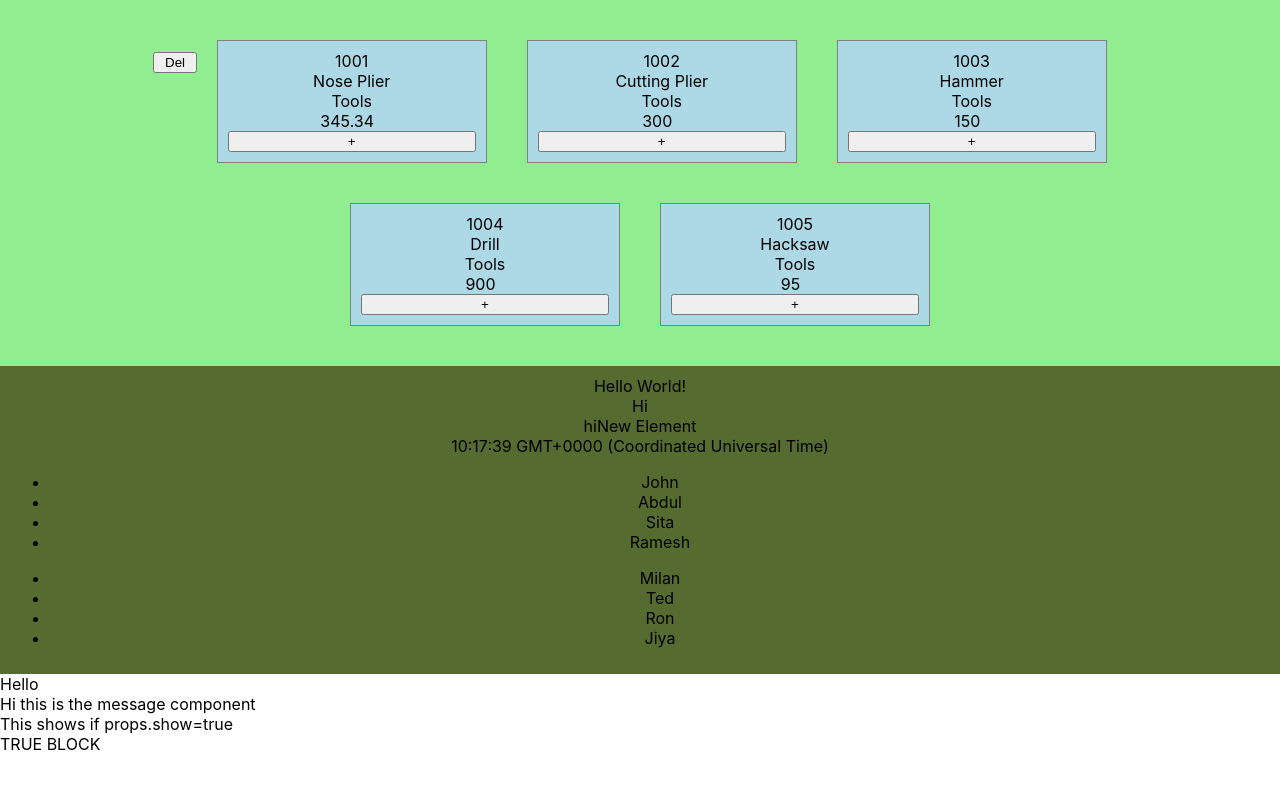
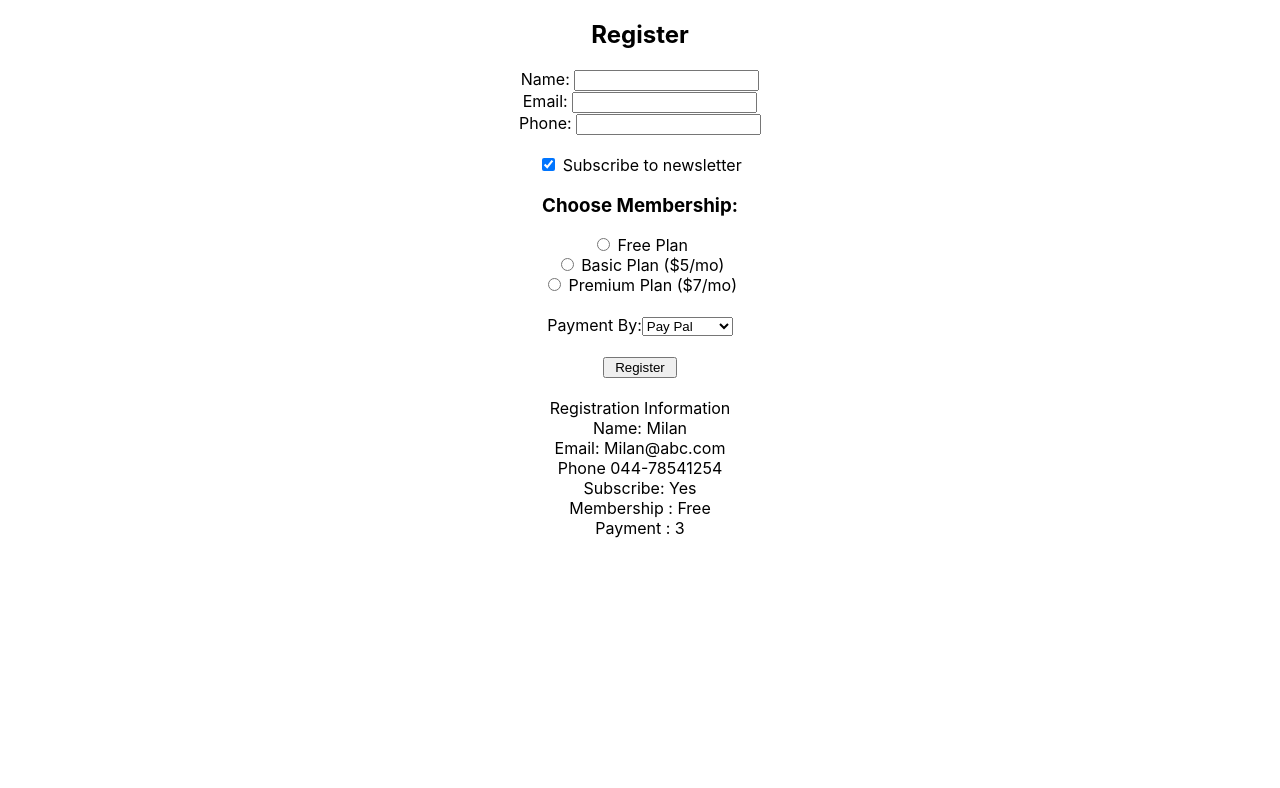
Before and after one commit to Milan-Pro/React, a React (Create React App) app in the folder reactbasics/: page / in a window 1280 px wide. Shown: the top 788 px of the page. Built offline with nearby package versions, Linux system fonts and the light colour scheme.

Commit message:
Function component vs Class Component

```diff
--- a/reactbasics/src/App.tsx
+++ b/reactbasics/src/App.tsx
@@ -6,10 +6,11 @@ import { JSXDemo } from  "./JSXDemo";
 
 import { Products } from  "./Products";
 import RenderDemo from './RenderDemo';
+import { Register } from'./Register';
 
 function App() {
 
-  return (
+  /* return (
       //React.fragment or use <>,</>
       <React.Fragment>
 
@@ -26,7 +27,15 @@ function App() {
       </div>
 
       </React.Fragment>
-    )
+
+    ) */
+    //React Form Demo
+    return (
+      <div className="App">
+        <Register />
+      </div>
+    );
+
 }
 
 export default App;
--- a/reactbasics/src/Product.tsx
+++ b/reactbasics/src/Product.tsx
@@ -7,34 +7,23 @@ interface IProductProps {
     item: IProduct
 }
 
-interface IProductState {
-    data: IProduct;
+/*Function Component
+1)does not require react React.Component
+2)does not require state
+3)light weight compare to class
+4)faster then class component
+5)Life cycle method can be possible with react hooks
+6)
+*/
+export const Product = (props:IProductProps) =>{
+        //Do somethiing before render
+
+        //Render
+        return <div className="product">
+            { props.item.id } <br/>
+            { props.item.name }  <br/>
+            { props.item.cat } <br/>
+            { props.item.price } &nbsp;
+
+        </div>;
 }
-
-export class Product extends React.Component<IProductProps, IProductState> {
-    constructor(props: IProductProps) {
-        super(props);
-
-        this.state = {
-            data: props.item
-        };
-    }
-
-    public render() : JSX.Element {
-        return <div className="product">
-            { this.state.data.id } <br/>
-            { this.state.data.name }  <br/>
-            { this.state.data.cat } <br/>
-            { this.state.data.price } &nbsp;
-
-            <input type="button" onClick={ () => {
-                let item = this.state.data;
-                item.price += 10;
-
-                this.setState({
-                    data: item
-                });
-            }} value=" + " />
-        </div>;
-    }
-}
--- a/reactbasics/src/Register.tsx
+++ b/reactbasics/src/Register.tsx
@@ -1,18 +1,105 @@
+//React form Demo
+//on change setState will save the input values and re-render
 import React from "react";
 
-export class Hello extends React.Component<any,any> {
+export class Register extends React.Component<any,any> {
+    private nameRef = React.createRef<HTMLInputElement>();
+    private emailRef = React.createRef<HTMLInputElement>();
+    private phoneRef = React.createRef<HTMLInputElement>();
+
     constructor(props : any) {
         super(props);
+
+        this.state = {
+            name: "Milan",
+            email: "Milan@abc.com",
+            phone: "044-78541254",
+            subscribe: true,
+            membership: "Free",
+            payment: "3"
+        };
     }
 
     public render() : JSX.Element {
+
         return  <div>
-                    <h2>Hello World!</h2>
-                    <div>
-                    {
-                        new Date().toTimeString()
-                    }
-                    </div>
-                </div>;
+                <h2>Register</h2>
+
+                Name: <input ref={ this.nameRef } type="text" name="name" onChange={ this.handleChange } /> <br/>
+
+                Email: <input ref={ this.emailRef } type="text" name="email" onChange={ this.handleChange }  /> <br/>
+
+                Phone: <input ref={ this.phoneRef } type="text"  name="phone" onChange={ this.handleChange }  /> <br/><br/>
+                <input type="checkbox" name="subscribe" checked={ this.state.subscribe } onChange={ this.handleChange } /> Subscribe to newsletter <br/>
+
+                <label><h3>Choose Membership:</h3>
+                    <input type="radio" name="membership" value="Free"  onChange={ this.handleChange }  /> Free Plan <br/>
+                    <input type="radio" name="membership" value="Basic"  onChange={ this.handleChange }  /> Basic Plan ($5/mo) <br/>
+                    <input type="radio" name="membership" value="Premium"  onChange={ this.handleChange }  /> Premium Plan ($7/mo) <br/>
+                </label><br/>
+
+                Payment By:
+                <select name="payment" value={ this.state.payment } onChange={ this.handleChange }>
+                    <option value="1">Credit Card</option>
+                    <option value="2">Debit Card</option>
+                    <option value="3">Pay Pal</option>
+                </select> <br/><br/>
+
+                <input type="button" value=" Register " onClick={ this.handleClick.bind(this) } /><br/><br/>
+
+                <div>
+                    Registration Information  <br/>
+                    Name: { this.state.name }<br/>
+                    Email: { this.state.email }<br/>
+                    Phone { this.state.phone }<br/>
+                    Subscribe: { this.state.subscribe ? "Yes" : "No" } <br/>
+                    Membership : { this.state.membership } <br/>
+                    Payment : { this.state.payment }
+                </div>
+        </div>;
     }
+
+    private handleClick() {
+        // Validate Form
+        if((this.nameRef.current as HTMLInputElement).value.trim()==="") {
+            alert("Name cannot be blank");
+            (this.nameRef.current as HTMLInputElement).focus();
+            return;
+        }
+        if((this.emailRef.current as HTMLInputElement).value.trim()==="") {
+            alert("Email cannot be blank");
+            (this.emailRef.current as HTMLInputElement).focus();
+            return;
+        }
+        if(/^\w+([\.-]?\w+)*@\w+([\.-]?\w+)*(\.\w{2,3})+$/.test((this.emailRef.current as HTMLInputElement).value.trim())===false)
+        {
+            alert("Invalid Email ID!");
+            (this.emailRef.current as HTMLInputElement).focus();
+            return;
+        }
+
+        if((this.phoneRef.current as HTMLInputElement).value.trim()==="") {
+            alert("Phone cannot be blank");
+            (this.phoneRef.current as HTMLInputElement).focus();
+            return;
+        }
+
+        // Final
+        this.setState({
+            name: (this.nameRef.current as HTMLInputElement).value,
+            email:  (this.emailRef.current as HTMLInputElement).value,
+            phone:  (this.phoneRef.current as HTMLInputElement).value,
+        });
+
+        // Send to some service
+    }
+
+    private handleChange = (event: any) => {
+        /*let name = event.target.name;
+
+        this.setState({
+            [name]: event.target.name ==="subscribe" ? event.target.checked : event.target.value
+        });*/
+    }
+
 }
```
